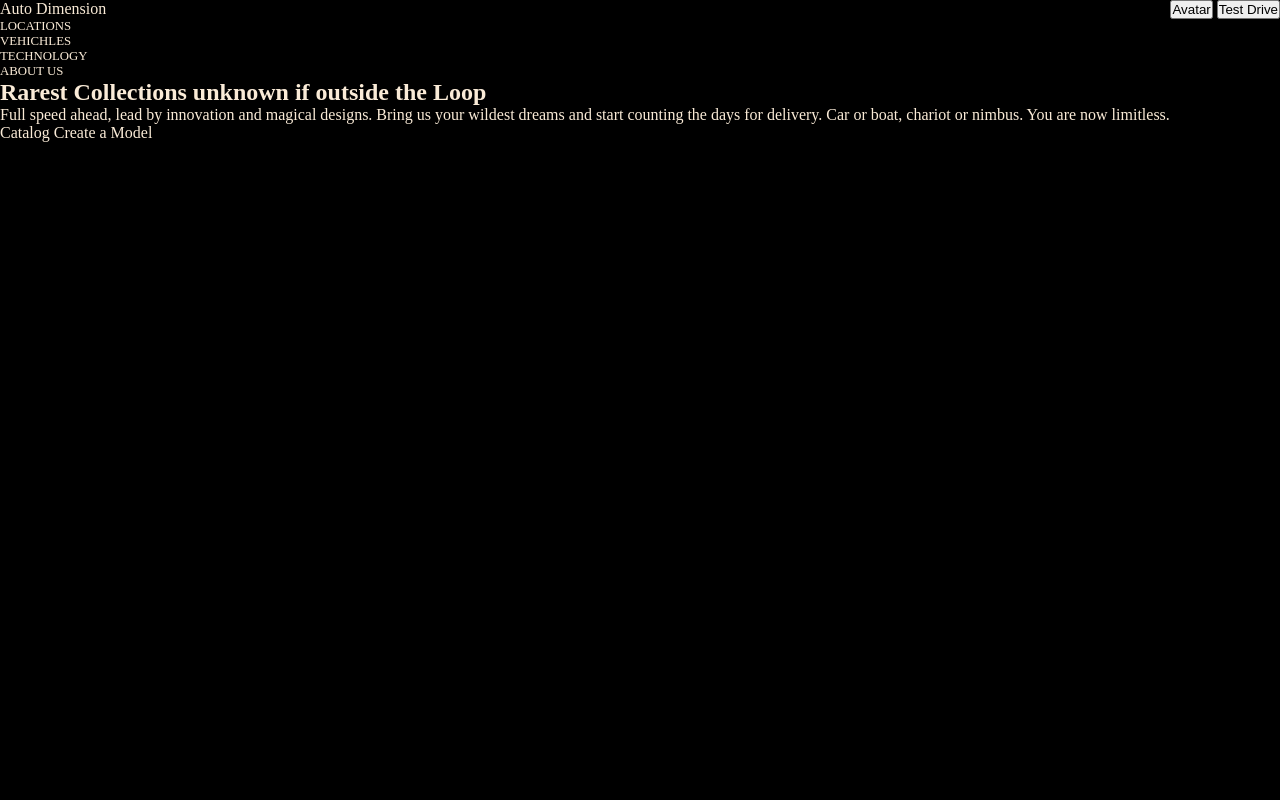
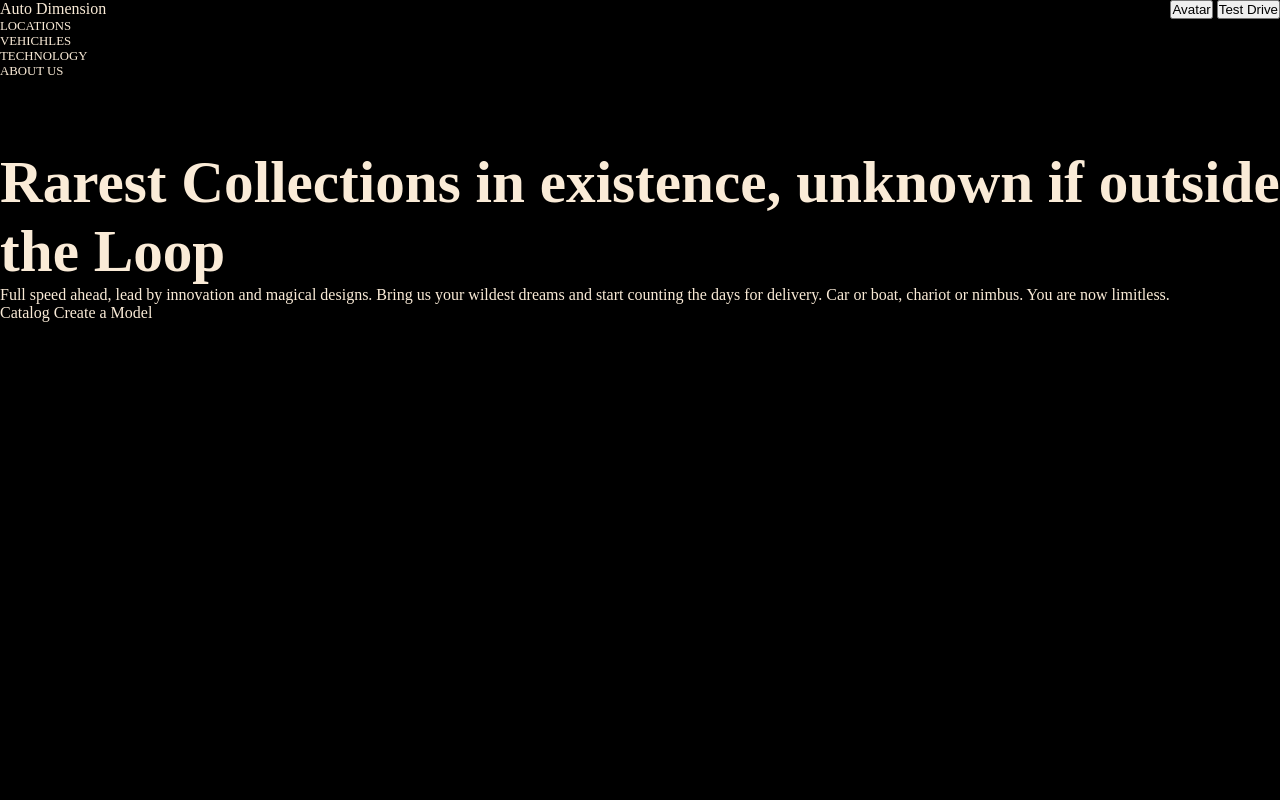
Before and after one commit to CEODemitri/cars, a plain HTML site: page index.html in a window 1280 px wide. Shown: the top 800 px of the page. Drawn offline with Linux system fonts and the light colour scheme.

Commit message:
adding structure pushing this project closer to complete.

```diff
--- a/index.html
+++ b/index.html
@@ -24,8 +24,8 @@
                 <li>About Us</li>
             </ul>
         </nav>
-        <section>
-            <h1>Rarest Collections unknown if outside the Loop</h1>
+        <section class="hero-text">
+            <h1>Rarest Collections in existence, unknown if outside the Loop</h1>
             <p>Full speed ahead, lead by innovation and magical designs. Bring us your wildest dreams and start counting
                 the days for delivery. Car or boat, chariot or nimbus. You are now limitless.</p>
             <div>
--- a/styles/main.css
+++ b/styles/main.css
@@ -12,20 +12,22 @@
     --pure-black: 0, 0%, 0%;
 }
 
+/* reset */
+* {
+    padding: 0;
+    margin: 0;
+}
+
 /* utility */
 .flex {
     display: flex;
 }
 
 /* custom */
-* {
-    padding: 0;
-    margin: 0;
-}
-
 nav {
     font-size: 0.8em;
-    text-transform: uppercase
+    text-transform: uppercase;
+    margin-bottom: 5.4em;
 }
 
 .hero-section {
@@ -37,3 +39,7 @@ nav {
 .top-hero {
     justify-content: space-between;
 }
+
+h1 {
+    font-size: 3.7em;
+}
```
